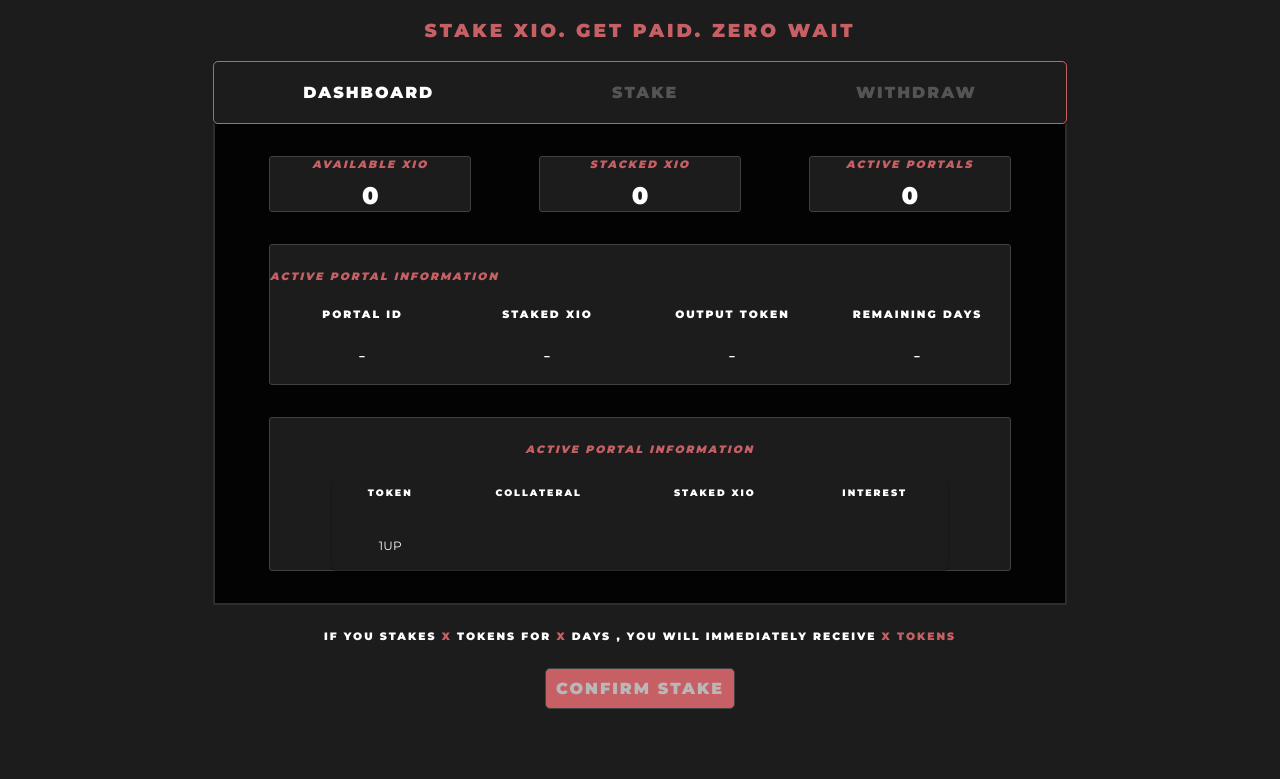
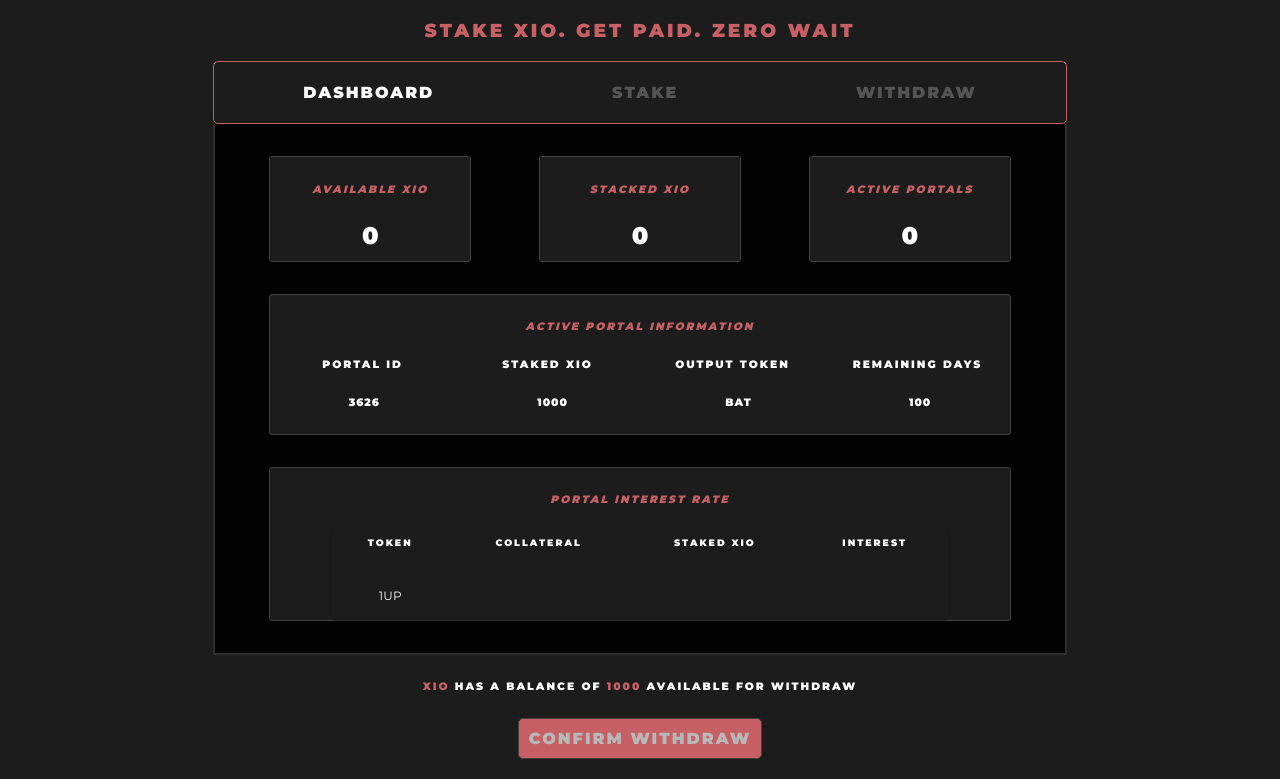
Before and after one commit to XORD-one/xio-app, a React app: page / in a window 1280 px wide. Shown: the part 137-916 px from the top of the page. Before the commit the page ends 866 px from the top, so only its background shows below. Built offline with nearby package versions, Linux system fonts and the light colour scheme.

Commit message:
dashboard fixed

```diff
--- a/src/components/Dashboard/Dashboard.js
+++ b/src/components/Dashboard/Dashboard.js
@@ -110,7 +110,7 @@ const tabBodyRow2_1 = {
   // borderRadius: '3px',
 
   flexDirection: "row",
-  alignItems: "center",
+  // alignItems: "center",
   border: "1px solid #414141",
   backgroundColor: "#1C1C1C",
   borderRadius: "3px"
@@ -166,9 +166,10 @@ const XordId = props => {
                 fontFamily: "'Montserrat', sans-serif",
                 fontStyle: "italic",
                 letterSpacing: "2px",
-                margin:"0px",
+                // margin:"0px",
                 textAlign:"center",
-                marginBottom:"10px"
+                // marginBottom:"10px",
+                // paddingBottom:"10px"
               }}
               className="firstSectionHeadings"
             >
@@ -181,7 +182,8 @@ const XordId = props => {
                 alignSelf: "center",
                 fontWeight: "bold",
                 margin:"0px",
-                textAlign:"center"
+                textAlign:"center",
+                marginBottom:"10px"
               }}
             >
               0
@@ -199,9 +201,9 @@ const XordId = props => {
                 fontFamily: "'Montserrat', sans-serif",
                 fontStyle: "italic",
                 letterSpacing: "2px",
-                margin:"0px",
+                // margin:"0px",
                 textAlign:"center",
-                marginBottom:"10px"
+                // marginBottom:"10px"
               }}
               className="firstSectionHeadings"
             >
@@ -214,7 +216,9 @@ const XordId = props => {
                 alignSelf: "center",
                 fontWeight: "bold",
                 margin:"0px",
-                textAlign:"center"
+                textAlign:"center",
+                marginBottom:"10px",
+
               }}
             >
               0
@@ -232,9 +236,9 @@ const XordId = props => {
                 fontFamily: "'Montserrat', sans-serif",
                 fontStyle: "italic",
                 letterSpacing: "2px",
-                margin:"0px",
+                // margin:"0px",
                 textAlign:"center",
-                marginBottom:"10px"
+                // marginBottom:"10px"
               }}
               className="firstSectionHeadings"
             >
@@ -247,7 +251,9 @@ const XordId = props => {
                 alignSelf: "center",
                 fontWeight: "bold",
                 margin:"0px",
-                textAlign:"center"
+                textAlign:"center",
+                marginBottom:"10px",
+
               }}
             >
               0
@@ -257,13 +263,14 @@ const XordId = props => {
 
         <Grid container item md={12} className="section" >
           <Grid container item justify="center" style={tabBodyRow2_1} md={11}>
-            <Grid item md={12}>
+            <Grid  item md={12} style={{textAlign:'center'}}>
               <h6
                 style={{
                   color: "#C66065",
                   fontFamily: "'Montserrat', sans-serif",
                   fontStyle: "italic",
                   letterSpacing: "2px",
+                  alignSelf:'center'
                 }}
 
               >
@@ -343,38 +350,38 @@ const XordId = props => {
                   letterSpacing: "1px"
                 }}
               >
-                _
+              3626
               </h6>
               <h6
                 style={{
                   fontFamily: "'Montserrat', sans-serif",
                   color: "white",
-                  fontWeight: "bold",
+                  // fontWeight: "bold",
                   letterSpacing: "1px"
                 }}
               >
-                _
+                1000
               </h6>
               <h6
                 style={{
                   fontFamily: "'Montserrat', sans-serif",
                   color: "white",
                   alignSelf: "center",
-                  fontWeight: "bold",
+                  // fontWeight: "bold",
                   letterSpacing: "1px"
                 }}
               >
-                _
+                BAT
               </h6>
               <h6
                 style={{
                   fontFamily: "'Montserrat', sans-serif",
                   color: "white",
-                  fontWeight: "bold",
+                  // fontWeight: "bold",
                   letterSpacing: "1px"
                 }}
               >
-                _
+                100
               </h6>
             </Grid>
           </Grid>
@@ -391,7 +398,7 @@ const XordId = props => {
                   letterSpacing: "2px"
                 }}
               >
-                ACTIVE PORTAL INFORMATION
+                PORTAL INTEREST RATE
               </h6>
             </Grid>
 
--- a/src/components/Dashboard/style.css
+++ b/src/components/Dashboard/style.css
@@ -6,7 +6,7 @@
     border: 1px solid rgb(65, 65, 65)!important;
     background-color: rgb(28, 28, 28)!important;
     border-radius: 3px!important;
-    padding: 20px 5px!important;
+    padding: 20px 30px!important;
 }
 
 .section{
--- a/src/layout/index.js
+++ b/src/layout/index.js
@@ -1,11 +1,17 @@
 import React from "react";
 import { Grid, Typography, Button } from "@material-ui/core";
 import RocketIcon from "@material-ui/icons/Delete";
-import Logo from "../components/assets/images/xio-logo.svg"
-import Rocket from "../components/assets/images/rocket.svg"
-import "./style.css"
+import Logo from "../components/assets/images/xio-logo.svg";
+import Rocket from "../components/assets/images/rocket.svg";
+import "./style.css";
 import { FontAwesomeIcon } from "@fortawesome/react-fontawesome";
-import { faFacebookF, faTwitter, faYoutube, faGithub, faLinkedinIn } from "@fortawesome/free-brands-svg-icons";
+import {
+  faFacebookF,
+  faTwitter,
+  faYoutube,
+  faGithub,
+  faLinkedinIn
+} from "@fortawesome/free-brands-svg-icons";
 
 const mainContainer = {
   // display: 'flex',
@@ -22,7 +28,7 @@ const socialIcon = {
   display: "inline-block",
   marginRight: 10,
   cursor: "pointer"
-}
+};
 const iconDiv = {};
 const logoDiv = {};
 
@@ -62,38 +68,91 @@ export default function index({ children }) {
   return (
     <>
       <Grid container>
-        <Grid container justify="space-between" style={{ padding: "20px 50px 0px" }} md={12}>
-          <Grid className="socialIcons" style={iconDiv} item md={3} xs={12} style={{ paddingTop: 15 }} >
-            <h4 style={socialIcon}><FontAwesomeIcon icon={faLinkedinIn} /></h4>
-            <h4 style={socialIcon}><FontAwesomeIcon icon={faTwitter} /></h4>
-            <h4 style={socialIcon}><FontAwesomeIcon icon={faYoutube} /></h4>
-            <h4 style={socialIcon}><FontAwesomeIcon icon={faFacebookF} /></h4>
-            <h4 style={socialIcon}><FontAwesomeIcon icon={faGithub} /></h4>
+        <Grid
+          container
+          justify="space-between"
+          style={{ padding: "20px 50px 0px" }}
+          md={12}
+        >
+          <Grid
+            className="socialIcons"
+            style={iconDiv}
+            item
+            md={3}
+            xs={12}
+            style={{ paddingTop: 15 }}
+          >
+            <h4 style={socialIcon}>
+              <FontAwesomeIcon icon={faLinkedinIn} />
+            </h4>
+            <h4 style={socialIcon}>
+              <FontAwesomeIcon icon={faTwitter} />
+            </h4>
+            <h4 style={socialIcon}>
+              <FontAwesomeIcon icon={faYoutube} />
+            </h4>
+            <h4 style={socialIcon}>
+              <FontAwesomeIcon icon={faFacebookF} />
+            </h4>
+            <h4 style={socialIcon}>
+              <FontAwesomeIcon icon={faGithub} />
+            </h4>
           </Grid>
-          <Grid className="logo" item style={{ textAlign: "center" }} xs={12} md={3}>
+          <Grid
+            className="logo"
+            item
+            style={{ textAlign: "center" }}
+            xs={12}
+            md={3}
+          >
             <img src={Logo} height="50px" width="50px" />
           </Grid>
 
-          <Grid className="connectButton" item md={3} xs={12}  >
-            <div style={{ border: "1px solid #414141", display: "inline-block", padding: 10, borderRadius: 5 }} >
-              <img src={Rocket} height="20px" width="20px" style={{ margin: "0px 10px 0px 0px", position: "relative", top: 5 }} />
-              <h4 style={{ color: "#b8b8b8", display: "inline-block", fontFamily: "'Montserrat', sans-serif", margin: 0 }} >CONNECT WALLET</h4>
+          <Grid className="connectButton" item md={3} xs={12}>
+            <div
+              style={{
+                border: "1px solid #414141",
+                display: "inline-block",
+                padding: 10,
+                borderRadius: 5
+              }}
+            >
+              <img
+                src={Rocket}
+                height="20px"
+                width="20px"
+                style={{
+                  margin: "0px 10px 0px 0px",
+                  position: "relative",
+                  top: 5
+                }}
+              />
+              <h4
+                style={{
+                  color: "#b8b8b8",
+                  display: "inline-block",
+                  fontFamily: "'Montserrat', sans-serif",
+                  margin: 0
+                }}
+              >
+                CONNECT WALLET
+              </h4>
             </div>
           </Grid>
         </Grid>
 
         <Grid container style={headingDiv} md={12}>
-          <h1 className="layoutHeading">
-            Instant and Upfront Interest
-          </h1>
-          <h3
-            className="layoutSubHeading"
-          >
-            STAKE XIO. GET PAID. ZERO WAIT
-          </h3>
+          <h1 className="layoutHeading">Instant and Upfront Interest</h1>
+          <h3 className="layoutSubHeading">STAKE XIO. GET PAID. ZERO WAIT</h3>
         </Grid>
 
-        <Grid container item justify="center" style={{ paddingBottom: 20 }} md={12}>
+        <Grid
+          container
+          item
+          justify="center"
+          style={{ paddingBottom: 20 }}
+          md={12}
+        >
           <Grid
             container
             item
@@ -137,20 +196,66 @@ export default function index({ children }) {
             </h4>
           </Grid>
 
-          <Grid className="childContainer" container item style={tabBody} md={8} >
+          <Grid
+            className="childContainer"
+            container
+            item
+            style={tabBody}
+            md={8}
+          >
             {children}
+
+            {/* <Grid
+              className=" tableHeader"
+              item
+
+              xs={12}
+              style={{ alignSelf: "center" }}
+            >
+              <h6>
+               YOU HAVE COMPLETED THE DEMO
+              </h6>
+            </Grid> */}
           </Grid>
-        <Grid className=" tableHeader"  item md={6} xs={12} style={{alignSelf:"center"}} >
-            <h6>IF YOU STAKES <span style={{color:'#C66065'}}>X</span> TOKENS FOR <span style={{color:'#C66065'}}>X</span> DAYS , YOU WILL IMMEDIATELY RECEIVE <span style={{color:'#C66065'}}>X TOKENS</span></h6>
-            <div style={{backgroundColor:'#C66065', border: "1px solid #414141", display: "inline-block", padding: 10, borderRadius: 5 }} >
+          <Grid
+            className=" tableHeader"
+            item
+            md={6}
+            xs={12}
+            style={{ alignSelf: "center" }}
+          >
+            {/* <h6>IF YOU STAKES <span style={{ color: '#C66065' }}>X</span> TOKENS FOR <span style={{ color: '#C66065' }}>X</span> DAYS , YOU WILL IMMEDIATELY RECEIVE <span style={{ color: '#C66065' }}>X TOKENS</span></h6>
+            <div style={{ backgroundColor: '#C66065', border: "1px solid #414141", display: "inline-block", padding: 10, borderRadius: 5 }} >
               <h4 style={{ color: "#b8b8b8", display: "inline-block", fontFamily: "'Montserrat', sans-serif", margin: 0 }} >CONFIRM STAKE</h4>
+            </div> */}
+
+            <h6>
+              <span style={{ color: "#C66065" }}>XIO </span>HAS A BALANCE OF
+              <span style={{ color: "#C66065" }}> 1000 </span> AVAILABLE FOR
+              WITHDRAW
+            </h6>
+            <div
+              style={{
+                backgroundColor: "#C66065",
+                border: "1px solid #414141",
+                display: "inline-block",
+                padding: 10,
+                borderRadius: 5
+              }}
+            >
+              <h4
+                style={{
+                  color: "#b8b8b8",
+                  display: "inline-block",
+                  fontFamily: "'Montserrat', sans-serif",
+                  margin: 0
+                }}
+              >
+                CONFIRM WITHDRAW
+              </h4>
             </div>
-
-
+          </Grid>
         </Grid>
-        </Grid>
-
-
       </Grid>
     </>
   );
```
Also changed, not shown: src/components/Stake/Stake.js (+11 -5 lines), src/components/Withdraw/Withdraw.js (+10 -5 lines).
